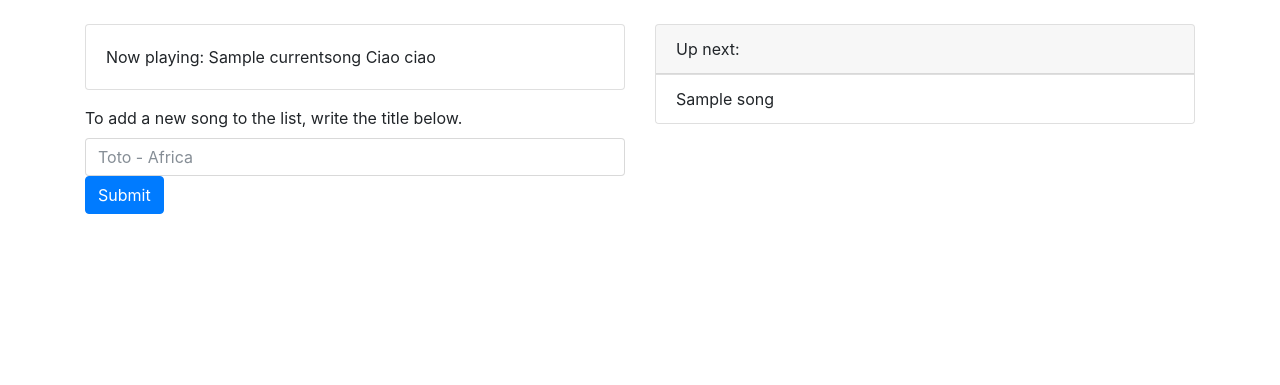
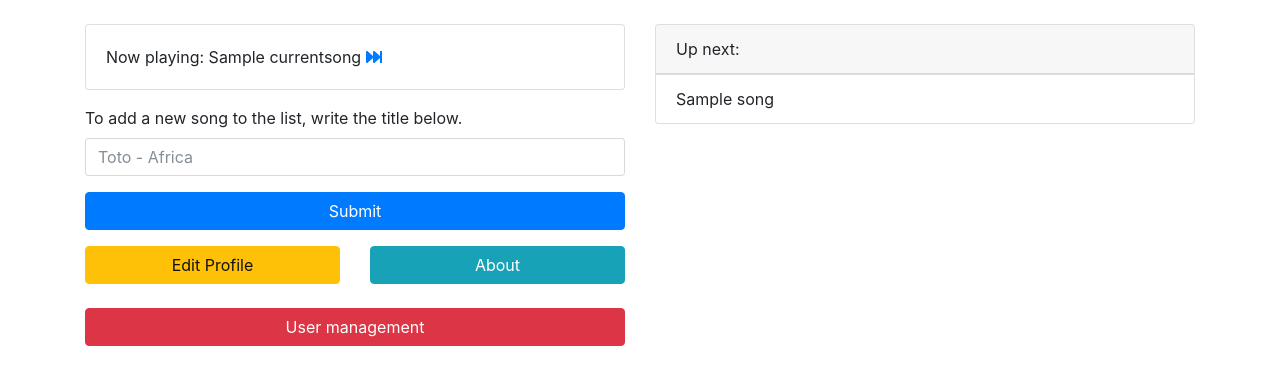
Before and after one commit to Nemesis-FT/ShareRadio, a Flask app: template templates/dashboard.htm in a window 1280 px wide. Shown: the part 56-441 px from the top of the page. Run offline with Flask 2, Linux system fonts and the light colour scheme; data comes from the database, SQL or seed files in the repository; tables that the repository leaves empty hold one stand-in row (values such as "Sample post"); the template is opened without the code that fills it: values that come from a table or form of the project are taken from there, most other values are stand-ins (such as "Sample title", 1, 10 or a date in 2020); some libraries are stand-ins or nearby versions.

Commit message:
Add user pages and connected functions

```diff
--- a/server.py
+++ b/server.py
@@ -2,9 +2,9 @@ from flask import Flask, session, url_for, redirect, request, render_template, a
 from flask_sqlalchemy import SQLAlchemy
 import bcrypt
 import os
-import random
-import string
-import requests
+import threading
+import vlc
+import youtube_dl
 
 app = Flask(__name__)
 app.secret_key = "dacambiare"
@@ -67,6 +67,23 @@ def find_user(username):  # Restituisce l'utente corrispondente all'username
     return User.query.filter_by(username=username).first()
 
 
+def download_song(search):
+    outtmpl = "currentsong" + '.%(ext)s'
+    ydl_opts = {
+        'format': 'bestaudio/best',
+        'outtmpl': outtmpl,
+        'postprocessors': [
+            {'key': 'FFmpegExtractAudio', 'preferredcodec': 'mp3',
+             'preferredquality': '192',
+             },
+            {'key': 'FFmpegMetadata'},
+        ],
+    }
+
+    with youtube_dl.YoutubeDL(ydl_opts) as ydl:
+        info_dict = ydl.extract_info(url=f"ytsearch:{search}", download=True)
+
+
 # Website webpage functions go under here
 
 
@@ -101,7 +118,7 @@ def page_dashboard():
     return render_template("/dashboard.htm", user=user, currentSong=currentSong, songs=songs)
 
 
-@app.route("/add_user", methods=["GET", "POST"])
+@app.route("/user_add", methods=["GET", "POST"])
 def page_user_add():
     if 'username' not in session or 'username' is None:
         return redirect(url_for('page_login'))
@@ -114,7 +131,37 @@ def page_user_add():
         newUser = User(request.form['username'], request.form['password'], 0)
         db.session.add(newUser)
         db.session.commit()
-        return redirect(url_for('page_dashboard'))
+        return redirect(url_for('page_user_list'))
+
+
+@app.route("/user_mod/<int:uid>", methods=["GET", "POST"])
+def page_user_mod(uid):
+    if 'username' not in session or 'username' is None:
+        return redirect(url_for('page_login'))
+    user = find_user(session['username'])
+    if user.uid != uid and not user.isAdmin:
+        return abort(403)
+    utente = User.query.get_or_404(uid)
+    if request.method == "GET":
+        return render_template("user/mod.htm", utente=utente, user=user)
+    else:
+        if request.form["password"] != "":
+            p = bytes(request.form["password"], encoding="utf-8")
+            utente.password = bcrypt.hashpw(p, bcrypt.gensalt())
+            db.session.commit()
+            return redirect(url_for('page_dashboard'))
+
+
+@app.route("/user_list")
+def page_user_list():
+    if 'username' not in session or 'username' is None:
+        return redirect(url_for('page_login'))
+    user = find_user(session['username'])
+    if not user.isAdmin:
+        return abort(403)
+    utenti = User.query.all()
+    if request.method == "GET":
+        return render_template("user/list.htm", utenti=utenti, user=user)
 
 
 @app.route("/addSong", methods=["POST"])
--- a/templates/dashboard.htm
+++ b/templates/dashboard.htm
@@ -5,9 +5,9 @@
         <div class="col-md-6">
             <div class="card">
                 <div class="card-body">
-                Now playing: {%if currentsong %}{{currentsong.name}} {%if user.isAdmin == True %} Ciao ciao
-                {%endif%}{%else%}
-                nothing. {%endif%}
+                    Now playing: {% if currentsong %}{{ currentsong.name }} {% else %} nothing. {% endif %}
+                    {% if user.isAdmin is sameas True %}
+                        <a href="/skip"> <i class="fas fa-fast-forward"></i> </a>{% endif %}
                 </div>
             </div>
             <p class="lead">
@@ -16,9 +16,22 @@
                     <label for="song">To add a new song to the list, write the title below.</label>
                     <input type="text" class="form-control" id="song" aria-describedby="song"
                            placeholder="Toto - Africa" name="song">
-                <button type="submit" class="btn btn-primary">Submit</button>
+                </div>
+                <div class="form-group row">
+                    <div class="col-sm-12">
+                        <button type="submit" class="btn btn-primary btn-block">Submit</button>
+                    </div>
                 </div>
             </form>
+            <div class="row">
+                <div class="col-md-6">
+                    <a href="/user_mod/{{ user.uid }}" class="btn btn-warning btn-block">Edit Profile</a>
+                </div>
+                <div class="col-md-6">
+                    <a href="/about" class="btn btn-info btn-block">About</a>
+                </div>
+            </div>
+            {% if user.isAdmin is sameas True %}<br><a href="/user_list" class="btn btn-danger btn-block">User management</a>{% endif %}
             </p>
         </div>
         <div class="col-md-6">
@@ -28,10 +41,10 @@
                 </div>
                 <ul class="list-group list-group-flush">
                     {% for song in songs %}
-                <li class="list-group-item">{{song.name}}</li>
-                {%endfor%}
+                        <li class="list-group-item">{{ song.name }}</li>
+                    {% endfor %}
                 </ul>
             </div>
         </div>
     </div>
-{%endblock%}
+{% endblock %}
```
Also changed, not shown: templates/user/add.htm (added, +21 -0 lines), templates/user/list.htm (added, +20 -0 lines), templates/user/mod.htm (added, +25 -0 lines). Lines whose indentation alone changed are shown as unchanged.
